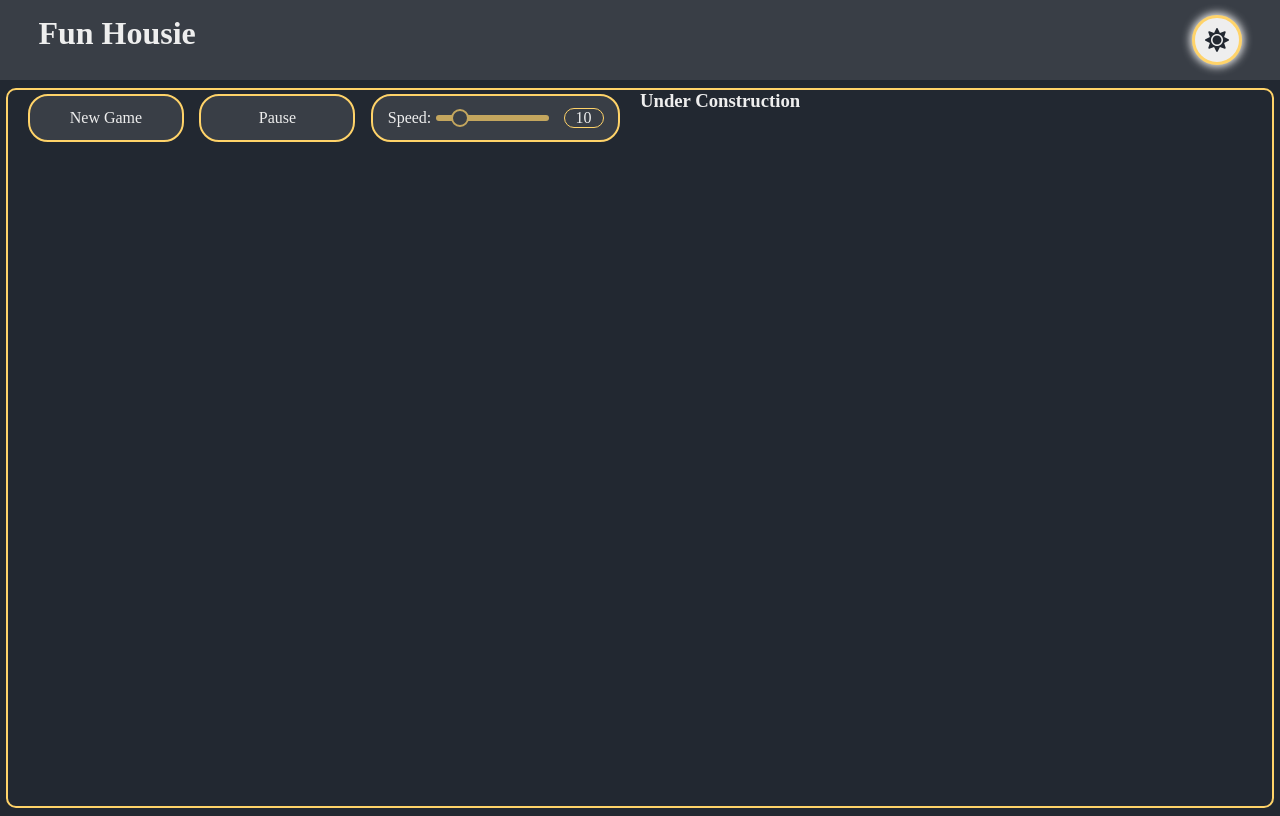
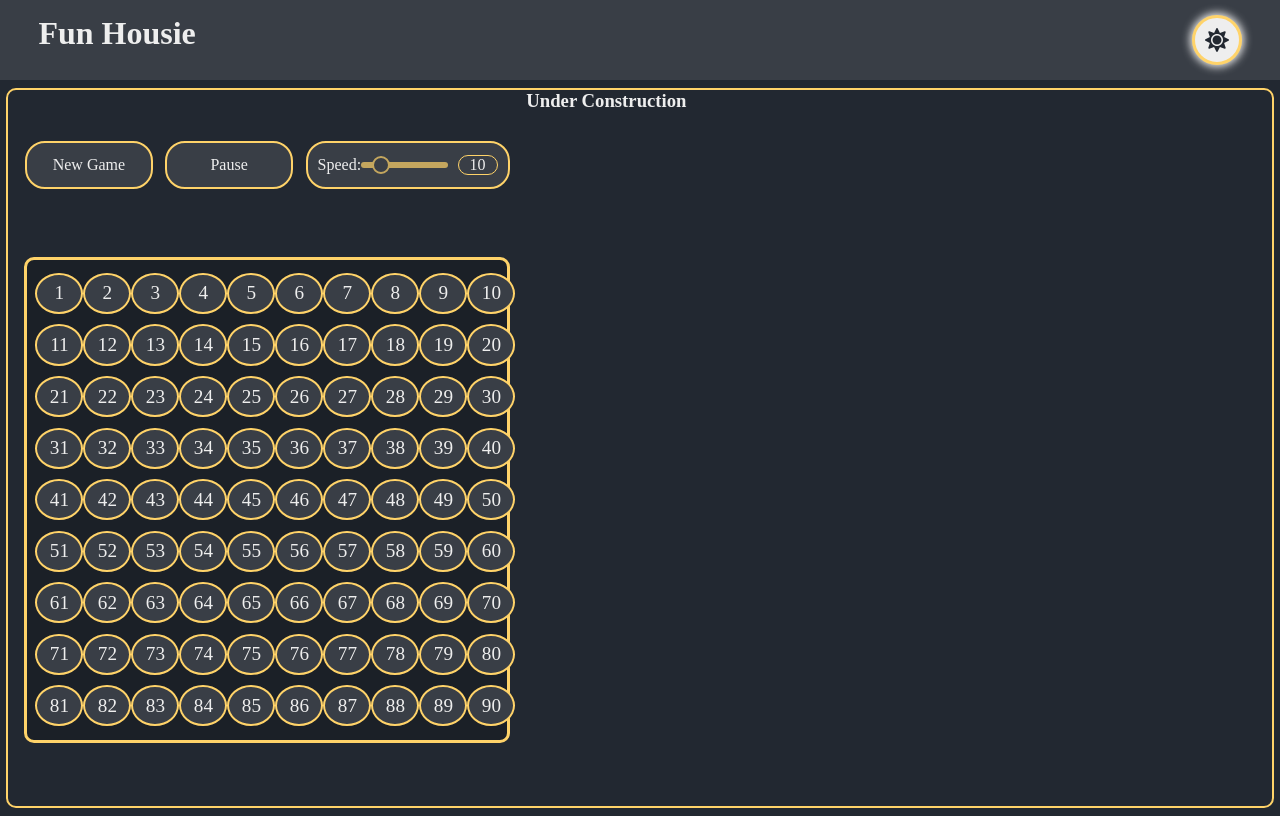
Before and after one commit to rohitharidas91/Fun-Housie, a React (Vite) app: page / in a window 1280 px wide. Built offline with nearby package versions, Linux system fonts and the light colour scheme.

Commit message:
Added Game Board

```diff
--- a/src/components/App/App.css
+++ b/src/components/App/App.css
@@ -10,15 +10,18 @@
 }
 
 .appLeft {
-    width: 50%;
+    width: 41%;
+    display: flex;
+    flex-direction: column;
+    justify-content: space-evenly ;
 }
 
 .appRight {
-    width: 50%;
+    width: 59%;
 }
 
 /* Mobile Responsive */
-@media screen and (max-width: 768px) {
+@media screen and (max-width: 1024px) {
     .appBody {
         flex-direction: column;
         min-height: auto;
--- a/src/components/App/App.jsx
+++ b/src/components/App/App.jsx
@@ -2,6 +2,7 @@ import { useState } from 'react'
 import './App.css'
 import Header from '../Header/Header'
 import GameMenu from '../GameMenu/GameMenu';
+import Board from '../Board/Board';
 import '../Theme/theme.css';
 import ThemeProvider from '../Theme/ThemeProvider'
 
@@ -13,6 +14,7 @@ function App() {
         <div className='appBody'>
           <div className='appLeft'>
             <GameMenu />
+            <Board />
           </div>
           <div className='appRight'>
             <h3>Under Construction</h3>
--- /dev/null
+++ b/src/components/Board/Board.jsx
@@ -0,0 +1,21 @@
+import styles from "./Board.module.css";
+
+function Board() {
+  //Create an array with the numbers 1-90
+  const gridNum = [];
+  for (let i = 1; i <= 90; i++) {
+    gridNum.push(i);
+  }
+
+  return (
+    <div className={styles.board}>
+      {gridNum.map((num, index) => (
+        <span className={styles.boardItem} key={index}>
+          {num}
+        </span>
+      ))}
+    </div>
+  );
+}
+
+export default Board;
--- /dev/null
+++ b/src/components/Board/Board.module.css
@@ -0,0 +1,24 @@
+.board {
+    aspect-ratio: 1 / 1;
+    background-color: rgba(0,0,0,0.2);
+    margin: 1em;
+    padding: 0.5em;
+    display: grid;
+    grid-template-columns: repeat(10, 1fr);
+    grid-template-rows: repeat(9, 1fr);
+    border-radius: 10px;
+    border: 3px solid var(--border-color);
+}
+
+.boardItem {
+    height: 80%;
+    aspect-ratio: 1 / 1;
+    display: flex;
+    justify-content: center;
+    align-items: center;
+    margin: auto;
+    background: var(--card-bg);
+    border: 2px solid var(--border-color);
+    border-radius: 50%;
+    font-size: 1.2em;
+}
```
